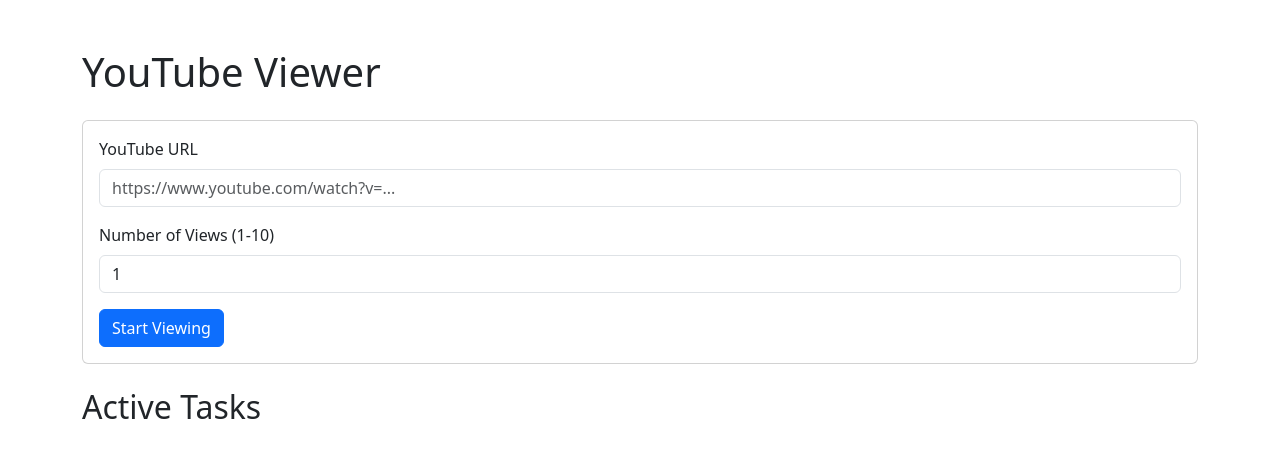
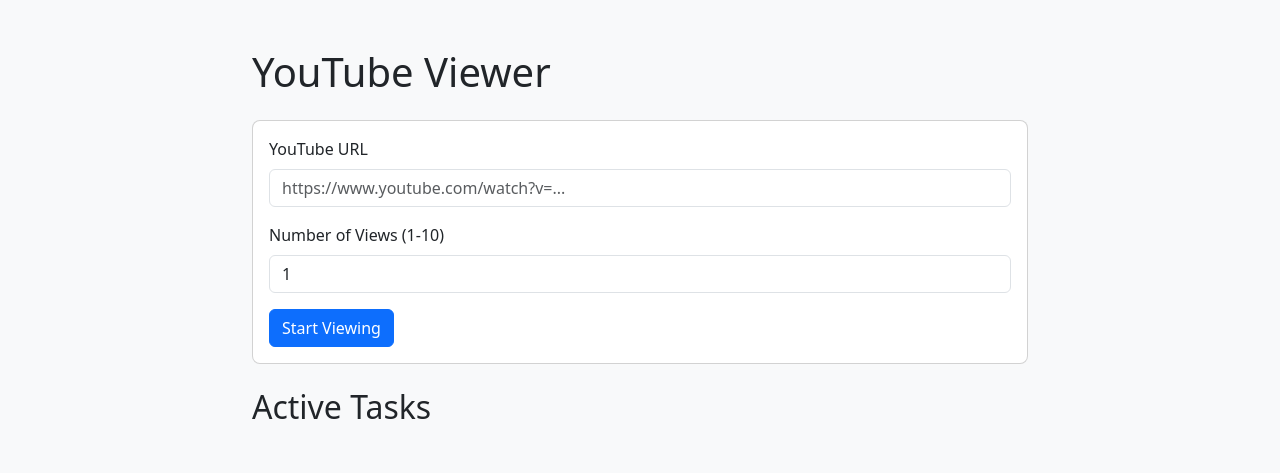
Before and after one commit to anony45-everywhere/yt-viewer-bot-using-requests, a FastAPI app: template templates/index.html in a window 1280 px wide. Shown: the top 473 px of the page. Run offline with FastAPI, Linux system fonts and the light colour scheme; the template is opened without the code that fills it, so the values that code supplies are empty.

Commit message:
Refactor GitHub Actions workflows and enhance directory structure
- Added directory creation for static files and templates in both backend and frontend workflows.
- Updated backend workflow to include a step for copying static files if they don't exist.
- Modified frontend workflow to create a distribution structure and update paths in index.html for GitHub Pages deployment.
- Changed index.html to link to an external CSS file instead of inline styles for better maintainability.

```diff
--- a/app.py
+++ b/app.py
@@ -9,6 +9,7 @@
 from youtube_viewer import YouTubeViewer
 import asyncio
 import logging
+import os
 
 # Configure logging
 logging.basicConfig(level=logging.INFO)
@@ -24,6 +25,10 @@
     allow_methods=["*"],
     allow_headers=["*"],
 )
+
+# Create directories if they don't exist
+os.makedirs("static/css", exist_ok=True)
+os.makedirs("templates", exist_ok=True)
 
 # Mount static files and templates
 app.mount("/static", StaticFiles(directory="static"), name="static")
--- /dev/null
+++ b/static/css/style.css
@@ -0,0 +1,27 @@
+.task-card {
+    margin-bottom: 1rem;
+    box-shadow: 0 2px 4px rgba(0,0,0,0.1);
+}
+
+.progress {
+    height: 25px;
+    margin-top: 1rem;
+}
+
+.card {
+    border-radius: 8px;
+}
+
+.container {
+    max-width: 800px;
+}
+
+.badge {
+    font-size: 0.9em;
+    padding: 0.5em 1em;
+}
+
+body {
+    background-color: #f8f9fa;
+    padding-bottom: 2rem;
+}
--- a/templates/index.html
+++ b/templates/index.html
@@ -5,14 +5,7 @@
     <meta name="viewport" content="width=device-width, initial-scale=1.0">
     <title>YouTube Viewer</title>
     <link href="https://cdn.jsdelivr.net/npm/bootstrap@5.3.0/dist/css/bootstrap.min.css" rel="stylesheet">
-    <style>
-        .task-card {
-            margin-bottom: 1rem;
-        }
-        .progress {
-            height: 25px;
-        }
-    </style>
+    <link href="/static/css/style.css" rel="stylesheet">
 </head>
 <body>
     <div class="container mt-5">
```
Also changed, not shown: .github/workflows/backend.yml, .github/workflows/frontend.yml.
